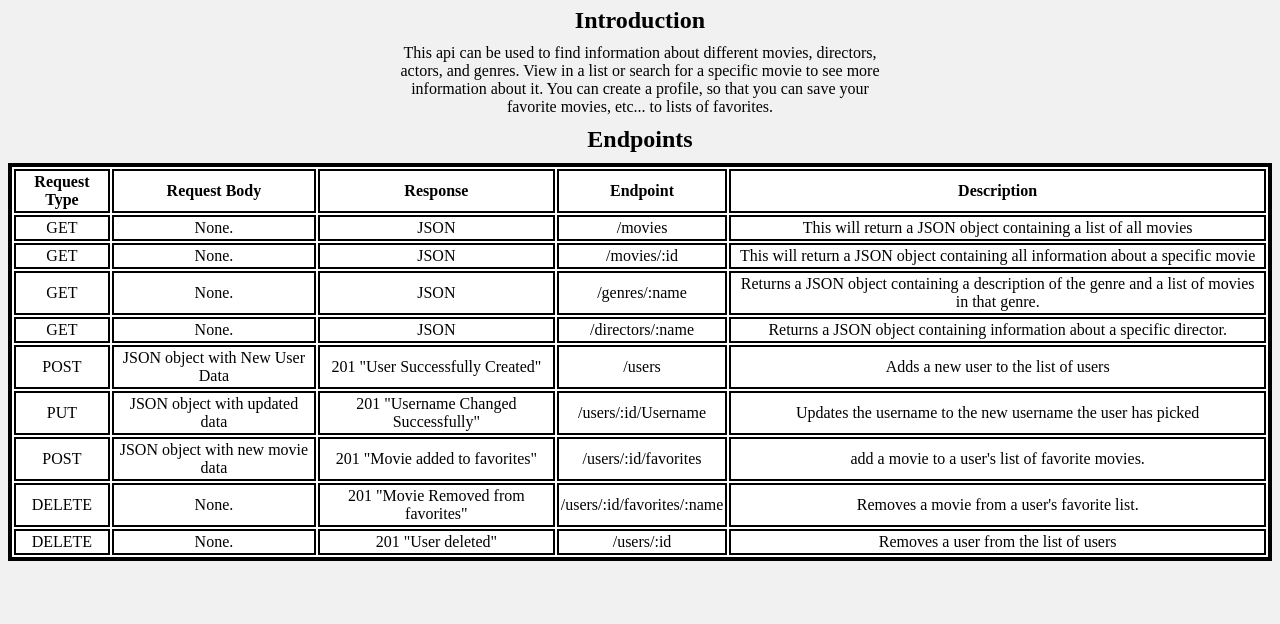
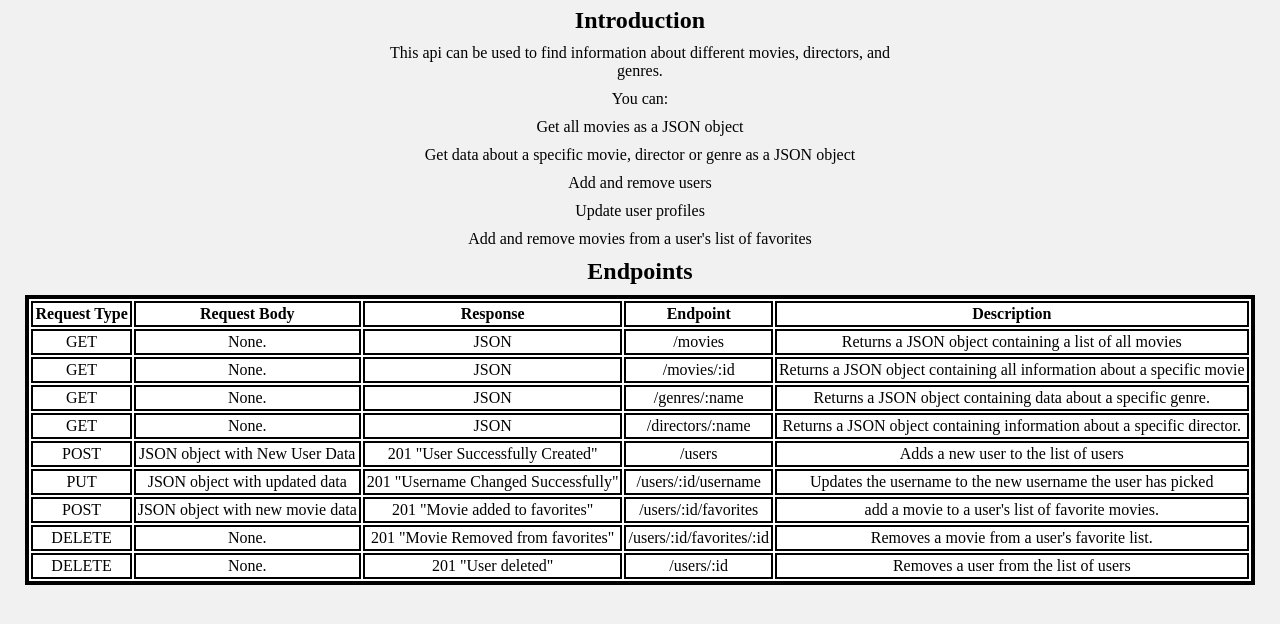
Before and after one commit to tpamplin/js-movie-api, a website: page public/documentation.html in a window 1280 px wide. Shown: the part 50-674 px from the top of the page. Drawn offline with Linux system fonts and the light colour scheme.

Commit message:
More documentation!

```diff
--- a/public/documentation.html
+++ b/public/documentation.html
@@ -11,9 +11,13 @@
     <h1>MyFlix Documentation</h1>
     <h2>Introduction</h2>
 
-    <p class="intro-paragraph">This api can be used to find information about different movies, directors, actors, and genres. View in a list or search for a specific movie to see more information about it.
-        You can create a profile, so that you can save your favorite movies, etc...  to lists of favorites.</p>
-
+    <p>This api can be used to find information about different movies, directors, and genres.</p>
+    <p>You can:</p>
+    <p>Get all movies as a JSON object</p>
+    <p>Get data about a specific movie, director or genre as a JSON object</p>
+    <p>Add and remove users</p>
+    <p>Update user profiles</p>
+    <p>Add and remove movies from a user's list of favorites</p>
 
     <h2>Endpoints</h2>
 
@@ -31,7 +35,7 @@
             <td>None.</td>
             <td>JSON</td>
             <td>/movies</td>
-            <td>This will return a JSON object containing a list of all movies</td>
+            <td>Returns a JSON object containing a list of all movies</td>
         </tr>
 
         <tr>
@@ -39,7 +43,7 @@
             <td>None.</td>
             <td>JSON</td>
             <td>/movies/:id</td>
-            <td>This will return a JSON object containing all information about a specific movie</td>
+            <td>Returns a JSON object containing all information about a specific movie</td>
         </tr>
 
         <tr>
@@ -47,7 +51,7 @@
             <td>None.</td>
             <td>JSON</td>
             <td>/genres/:name</td>
-            <td>Returns a JSON object containing a description of the genre and a list of movies in that genre.</td>
+            <td>Returns a JSON object containing data about a specific genre.</td>
         </tr>
 
         <tr>
@@ -70,7 +74,7 @@
             <td>PUT</td>
             <td>JSON object with updated data</td>
             <td>201 "Username Changed Successfully"</td>
-            <td>/users/:id/Username</td>
+            <td>/users/:id/username</td>
             <td>Updates the username to the new username the user has picked</td>
         </tr>
 
@@ -86,7 +90,7 @@
             <td>DELETE</td>
             <td>None.</td>
             <td>201 "Movie Removed from favorites"</td>
-            <td>/users/:id/favorites/:name</td>
+            <td>/users/:id/favorites/:id</td>
             <td>Removes a movie from a user's favorite list.</td>
         </tr>
 
--- a/public/styles.css
+++ b/public/styles.css
@@ -29,8 +29,8 @@ h3{
     margin:10px;
 }
 
-.intro-paragraph {
-    margin: auto;
+p{
+    margin: 10px auto;
     text-align: center;
     max-width:500px
 }
```
